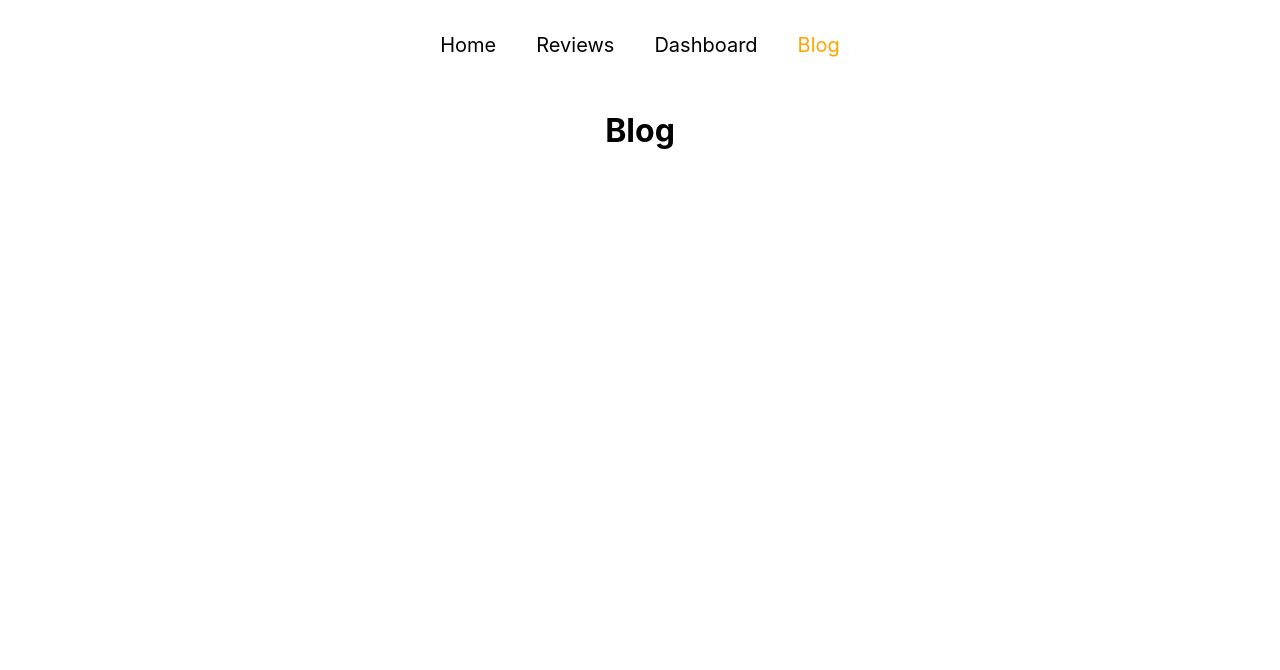
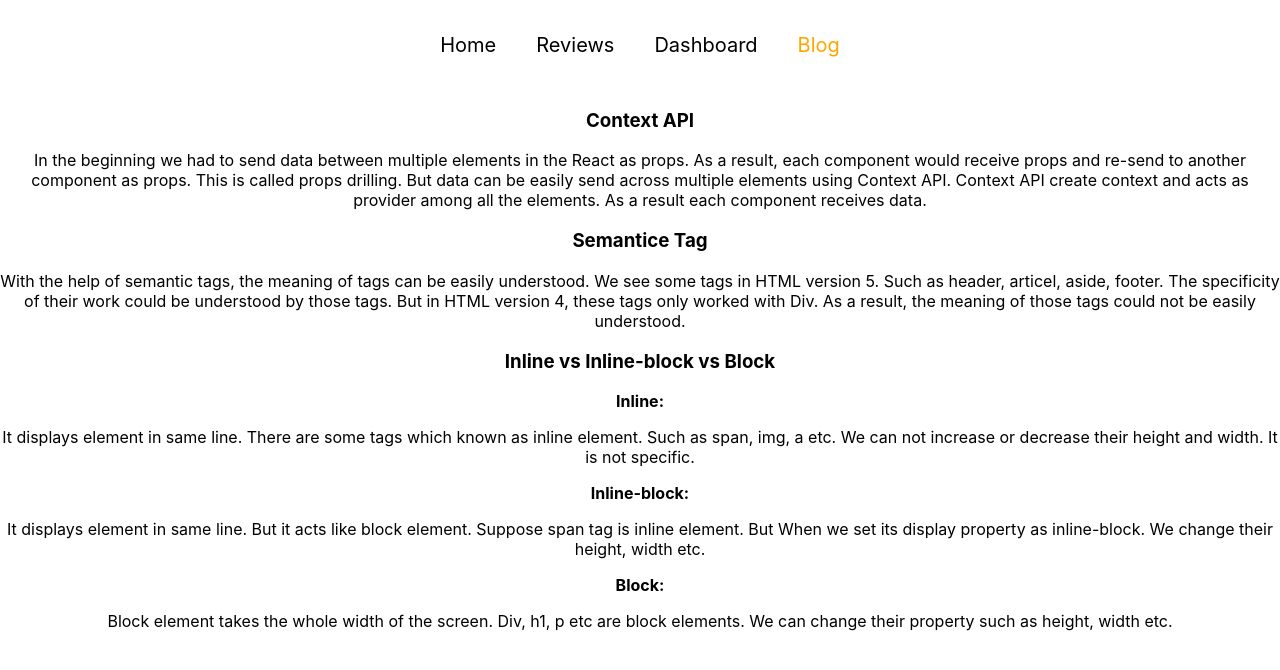
Before and after one commit to abidhossain2/product-checker, a React (Create React App) app: page /blog in a window 1280 px wide. Shown: the top 670 px of the page. Built offline with nearby package versions, Linux system fonts and the light colour scheme.

Commit message:
blog page set

```diff
--- a/src/components/Blog/Blog.js
+++ b/src/components/Blog/Blog.js
@@ -3,7 +3,20 @@ import React from 'react';
 const Blog = () => {
     return (
         <div>
-            <h1>Blog</h1>
+            <h3>Context API</h3>
+            <p>In the beginning we had to send data between multiple elements in the React as props. As a result, each component would receive props and re-send to another component as props. This is called props drilling. But data can be easily send across multiple elements using Context API. Context API create context and acts as provider among all the elements. As a result each component receives data.</p>
+
+            <h3>Semantice Tag</h3>
+            <p>
+                With the help of semantic tags, the meaning of tags can be easily understood. We see some tags in HTML version 5. Such as header, articel, aside, footer. The specificity of their work could be understood by those tags. But in HTML version 4, these tags only worked with Div. As a result, the meaning of those tags could not be easily understood.
+            </p>
+
+            <h3>Inline vs Inline-block vs Block</h3>
+            <p>
+                <span style={{fontWeight: 'bold'}}>Inline:</span> <p>It displays element in same line. There are some tags which known as inline element. Such as span, img, a etc. We can not increase or decrease their height and width. It is not specific. </p>
+                <span style={{fontWeight: 'bold'}}>Inline-block:</span> <p>It displays element in same line. But it acts like block element. Suppose span tag is inline element. But When we set its display property as inline-block. We change their height, width etc.</p>
+                <span style={{fontWeight: 'bold'}}>Block:</span> <p>Block element takes the whole width of the screen. Div, h1, p etc are block elements. We can change their property such as height, width etc. </p>
+            </p>
         </div>
     );
 };
```
